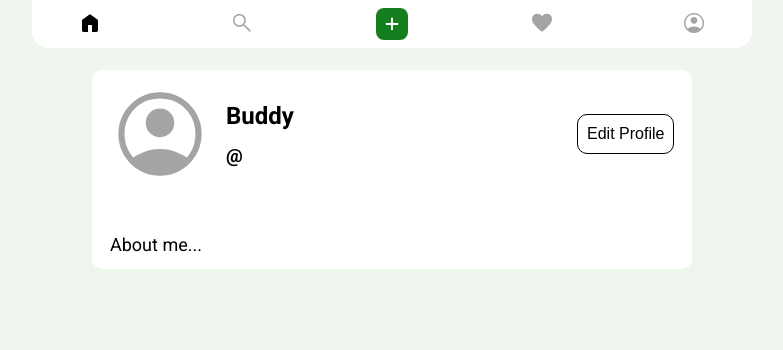
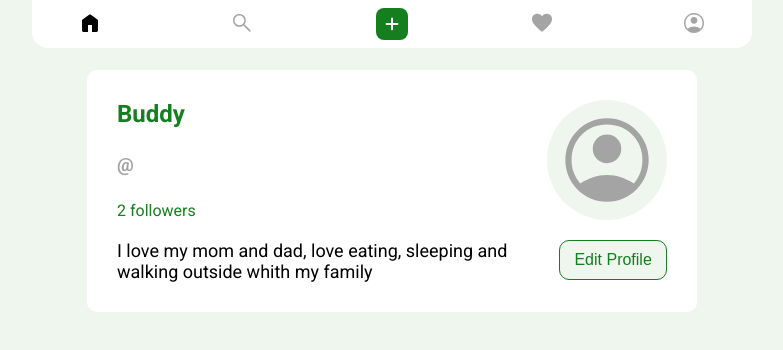
Before and after one commit to pinakoladda/threads-web, a React (Vite) app: page /profile in a window 1280 px wide. Shown: the top 350 px of the page, without its empty margins (248-1031 px from the left). Built offline with nearby package versions, Linux system fonts and the light colour scheme; no server answers; sample sign-in values are in the browser's storage.

Commit message:
feat: likes logic

```diff
--- a/src/api/index.js
+++ b/src/api/index.js
@@ -1,7 +1,7 @@
 import axios from "axios";
 
 export const request = axios.create({
-  baseURL: "http://localhost:3000",
+  baseURL: "http://api.threads.shtepcell.com:3000",
   headers: {
     "x-auth-token": localStorage.getItem("token"),
   },
--- /dev/null
+++ b/src/components/Icons/IconHeartFilled/IconHeartFilled.jsx
@@ -0,0 +1,16 @@
+export const IconHeartFilled = (props) => {
+  return (
+    <svg
+      xmlns="http://www.w3.org/2000/svg"
+      height="24"
+      viewBox="0 -960 960 960"
+      width="24"
+      {...props}
+    >
+      <path
+        d="m480-120-58-52q-101-91-167-157T150-447.5Q111-500 95.5-544T80-634q0-94 63-157t157-63q52 0 99 22t81 62q34-40 81-62t99-22q94 0 157 63t63 157q0 46-15.5 90T810-447.5Q771-395 705-329T538-172l-58 52Z"
+        fill="currentColor"
+      />
+    </svg>
+  );
+};
--- /dev/null
+++ b/src/components/Icons/IconHeartFilled/index.js
@@ -0,0 +1 @@
+export * from "./IconHeartFilled";
--- a/src/components/Post/Post.jsx
+++ b/src/components/Post/Post.jsx
@@ -6,9 +6,19 @@ import { Popup } from "../Popup";
 import { useState } from "react";
 import { request } from "../../api";
 import { IconProfile } from "../Icons/IconProfile";
+import { IconHeartFilled } from "../Icons/IconHeartFilled";
 import "./index.css";
 
-export const Post = ({ text, userName, login, id, onDelete, avatar }) => {
+export const Post = ({
+  text,
+  userName,
+  login,
+  id,
+  onUpdate,
+  avatar,
+  isLiked,
+  likes,
+}) => {
   const [visible, setVisible] = useState();
   const deletePost = async () => {
     const result = confirm("are you sure?");
@@ -19,8 +29,16 @@ export const Post = ({ text, userName, login, id, onDelete, avatar }) => {
       method: "delete",
     });
     setVisible(false);
-    onDelete();
+    onUpdate();
   };
+
+  const LikePost = async () => {
+    await request(`/posts/${id}/like`, {
+      method: isLiked ? "delete" : "put",
+    });
+    onUpdate();
+  };
+
   return (
     <div className="post">
       <div className="post__header">
@@ -39,10 +57,10 @@ export const Post = ({ text, userName, login, id, onDelete, avatar }) => {
         </Button>
       </div>
       <p className="post__text">{text}</p>
-      <Button className="post__like-button">
-        <IconHeartOutline />
+      <Button className="post__like-button" onClick={LikePost}>
+        {isLiked ? <IconHeartFilled /> : <IconHeartOutline />}
       </Button>
-
+      {likes > 0 && <p className="post__likes">{likes}</p>}
       <Popup
         className="post__popup-continer"
         visible={visible}
--- a/src/components/Post/index.css
+++ b/src/components/Post/index.css
@@ -82,6 +82,12 @@
     height: 20px;
 }
 
+.post__likes {
+    margin: 0;
+    padding: 0;
+
+}
+
 .post__popup-close-button {
     margin: 0;
     padding: 0;
--- a/src/components/PostsList/PostsList.jsx
+++ b/src/components/PostsList/PostsList.jsx
@@ -25,8 +25,10 @@ export const PostsList = () => {
             login={post.author.login}
             key={post._id}
             id={post._id}
-            onDelete={getPosts}
+            onUpdate={getPosts}
             avatar={post.author.avatar}
+            isLiked={post.isLiked}
+            likes={post.likes}
           />
         ))}
       </div>
--- a/src/components/UserProfile/UserProfile.jsx
+++ b/src/components/UserProfile/UserProfile.jsx
@@ -12,18 +12,22 @@ export const UserProfile = () => {
       <div className="profile">
         <div className="profile__info">
           <div className="profile__info_container">
+            <h2 className="profile__user-name">Buddy</h2>
+            <h3 className="profile__user-login">@{user?.login}</h3>
+            <p className="profile__user-followers">2 followers</p>
+          </div>
           {user?.avatar ? (
             <img className="profile__avatar" src={user?.avatar} />
           ) : (
             <IconProfile className="profile__avatar" />
           )}
-            <div className="container">
-              <h2 className="profile__user-name">Buddy</h2>
-              <h3 className="profile__user-login">@{user?.login}</h3>
         </div>
+        <div className="profile__description">
+          <p className="profile__user-description">
+            I love my mom and dad, love eating, sleeping and walking outside
+            whith my family
+          </p>
           <Button className="profile__edit-button">Edit Profile</Button>
-          </div>
-          <p className="profile__user-description">About me...</p>
         </div>
       </div>
     </>
--- a/src/components/UserProfile/index.css
+++ b/src/components/UserProfile/index.css
@@ -1,25 +1,27 @@
 .profile {
-    padding: 70px 30px;
-    max-width: 600px;
-    margin: 0 auto;
+    padding: 30px;
+    max-width: 550px;
+    margin: 70px auto;
+    background-color: #fff;
+    border-radius: 10px;
 }
 
 .profile__info {
-    background-color: #fff;
-    padding: 14px 18px;
-    border-radius: 10px;
+    display: flex;
+    justify-content: space-between;
+    margin-bottom: 20px;
 }
 
 .profile__info_container {
     display: flex;
-    gap: 16px;
-    align-items: center;
-    margin-bottom: 50px;
+    flex-direction: column;
+    justify-content: space-between;
 }
 
-/* .container {
-
-} */
+.profile__description {
+    display: flex;
+    justify-content: space-between;
+}
 
 .profile__avatar {
     width: 100px;
@@ -28,26 +30,42 @@
     border-radius: 50%;
     flex: 0 0 auto;
     object-fit: cover;
+    padding: 10px;
+    background-color: #EFF6EE;
 }
 
 .profile__user-name {
-    margin: 0 0 15px 0;
+    margin: 0;
     padding: 0;
+    color: #157F1F;
 }
 
 .profile__user-login {
     margin: 0;
     padding: 0;
+    color:  #A4A4A4;
+}
+
+/* #A4A4A4 ;
+#157F1F;  */
+
+.profile__user-followers {
+    margin: 0;
+    padding: 0;
+    color: #157F1F;
+
 }
 
 .profile__edit-button {
     font-size: 16px;
     padding: 8px;
-    border: 1px solid;
+    border: 1px solid #157F1F;
     border-radius: 10px;
     flex: 1 1 auto;
     width: 150px;
     height: 40px;
+    color: #157F1F;
+    background-color: #EFF6EE;
 }
 
 .profile__user-description {
```
Also changed, not shown: src/index.css (+8 -0 lines). Lines whose indentation alone changed are shown as unchanged.
